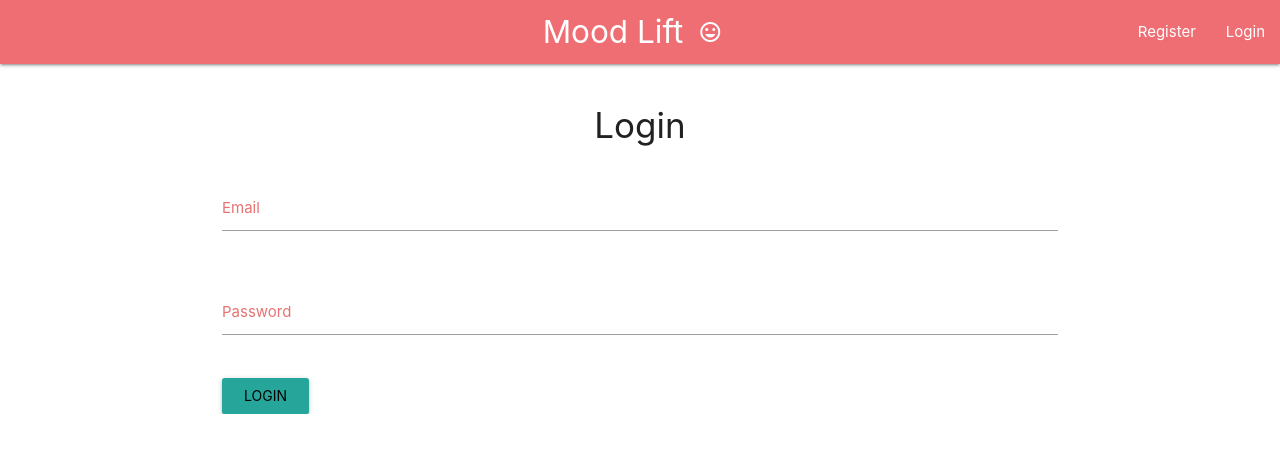
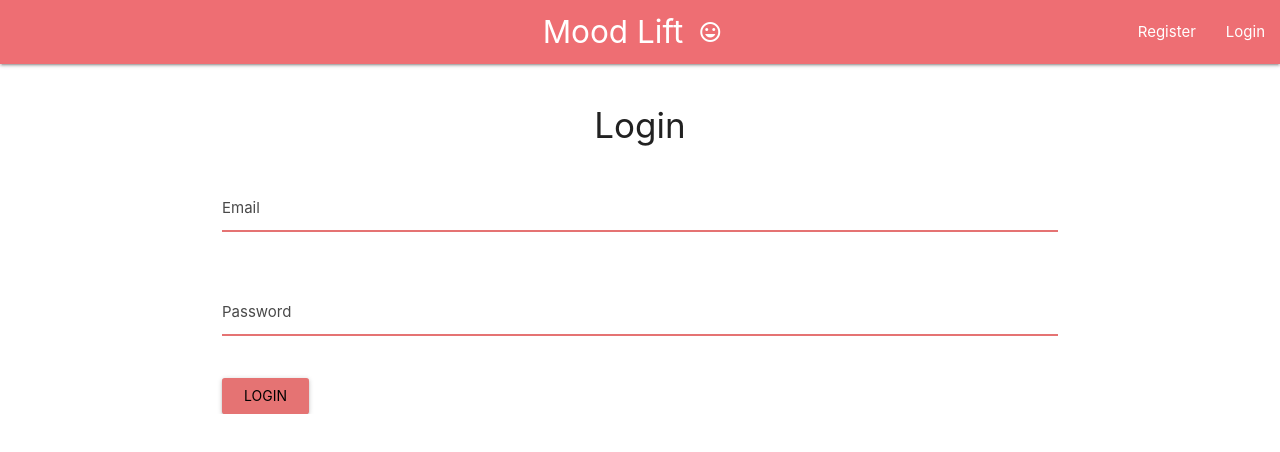
Before and after one commit to JulieBoberg/BeHappy, a React (Create React App) app in the folder client/: page /login in a window 1280 px wide. Shown: the top 452 px of the page. Built offline with nearby package versions, Linux system fonts and the light colour scheme; no server answers.

Commit message:
Input field colors and auth errors fixed

```diff
--- a/client/src/App.css
+++ b/client/src/App.css
@@ -15,16 +15,16 @@
 
 /* label color */
 .input-field label {
-  color: #e57373;
+  color: #494949;
 }
 /* label focus color */
-.input-field input[type="text"]:focus + label {
-  color: #e57373;
+.input-field input:focus + label {
+  color: #e57373 !important;
 }
 /* label underline focus color */
-.input-field input[type="text"]:focus {
-  border-bottom: 1px solid #e57373;
-  box-shadow: 0 1px 0 0 #e57373;
+.input-field input:focus {
+  border-bottom: 1px solid #e57373 !important;
+  box-shadow: 0 1px 0 0 #e57373 !important;
 }
 /* valid color */
 .input-field input[type="text"].valid {
--- a/client/src/components/auth/Login.js
+++ b/client/src/components/auth/Login.js
@@ -52,11 +52,15 @@ const Login = props => {
         <div className='row'>
           <div className='input-field col s12'>
             <input
-              id='email'
+              id='input-field'
               type='email'
               value={email}
               name='email'
               onChange={onChange}
+              style={{
+                borderBottom: "1px solid #e57373",
+                boxShadow: "0 1px 0 0 #e57373"
+              }}
             />
             <label htmlFor='email'>Email</label>
           </div>
@@ -65,11 +69,15 @@ const Login = props => {
         <div className='row'>
           <div className='input-field col s12'>
             <input
-              id='password'
+              id='input-field'
               type='password'
               value={password}
               name='password'
               onChange={onChange}
+              style={{
+                borderBottom: "1px solid #e57373",
+                boxShadow: "0 1px 0 0 #e57373"
+              }}
             />
             <label htmlFor='password'>Password</label>
           </div>
@@ -78,7 +86,7 @@ const Login = props => {
         <input
           type='submit'
           value='login'
-          className='btn waves-effect waves-light'
+          className='btn waves-effect waves-light red lighten-2'
         />
       </div>
     </form>
--- a/client/src/components/auth/Register.js
+++ b/client/src/components/auth/Register.js
@@ -55,7 +55,6 @@ const Register = props => {
         {/* name */}
         <div className='input-field col s6'>
           <input
-            placeholder='Placeholder'
             id='name'
             type='text'
             name='name'
@@ -108,7 +107,7 @@ const Register = props => {
         <input
           type='submit'
           value='register'
-          className='btn waves-effect waves-light'
+          className='btn waves-effect waves-light red lighten-2'
         />
       </div>
     </form>
```
